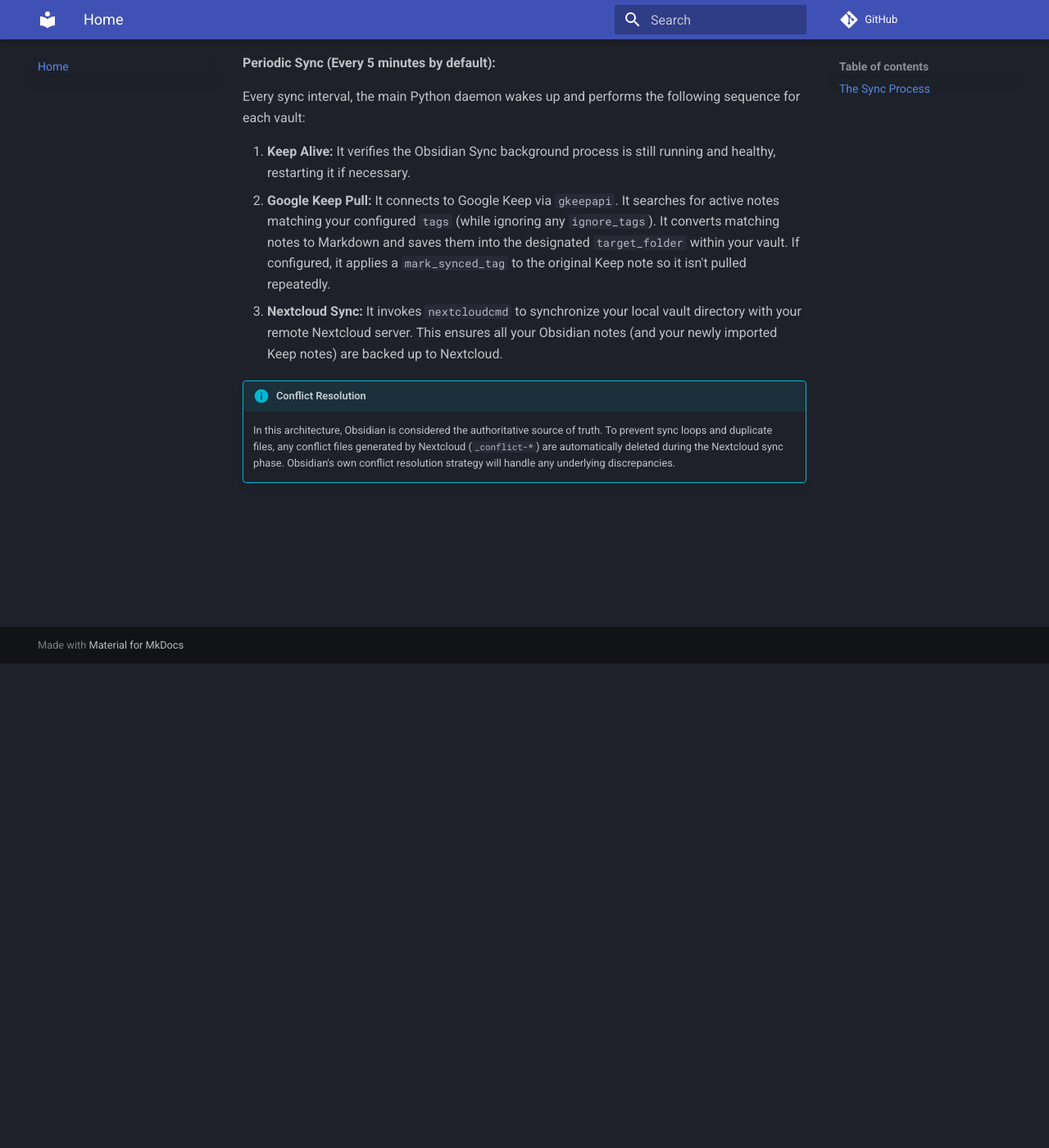
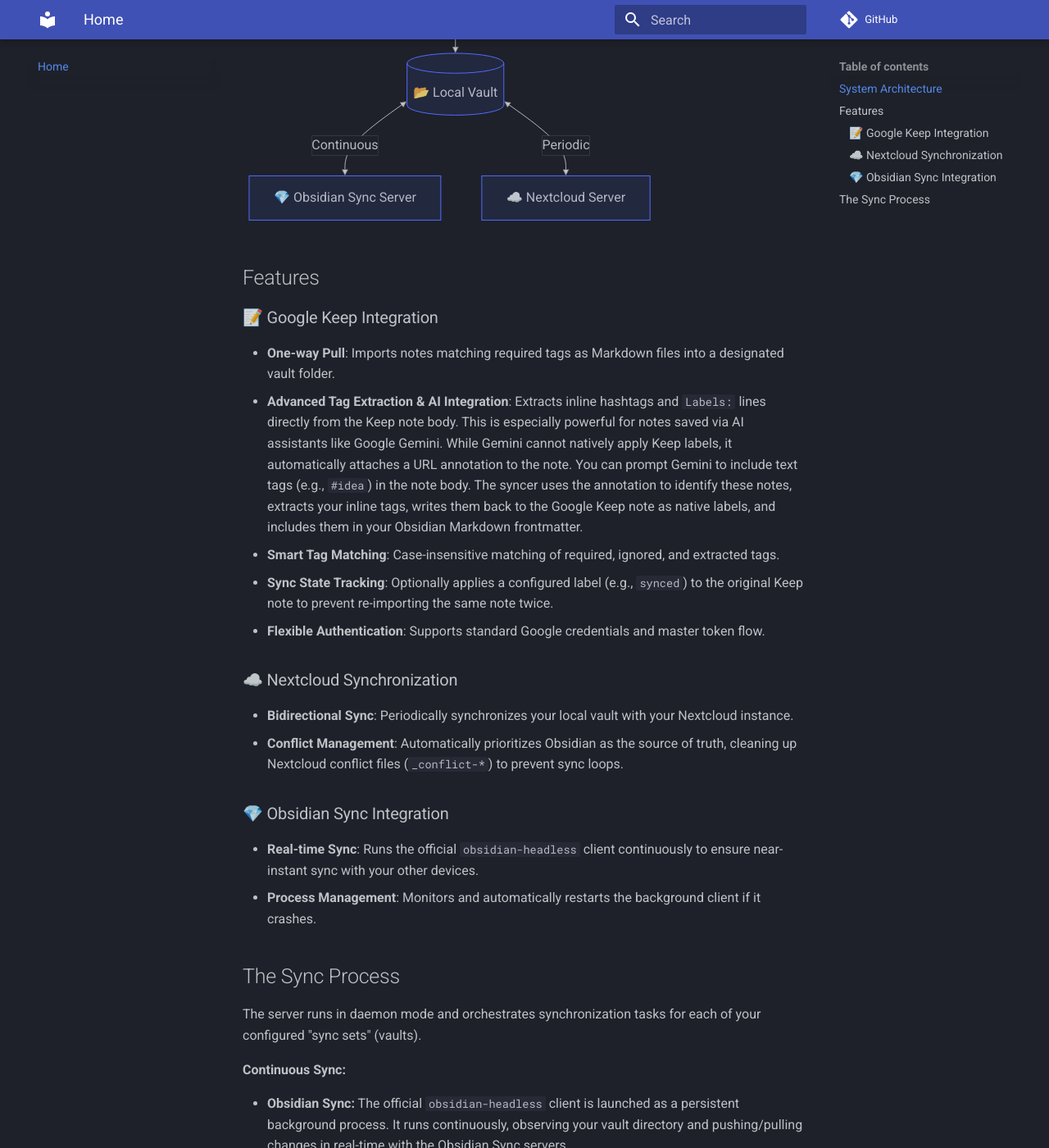
Before and after one commit to janLo/obsidian-syncer, an MkDocs documentation site: the page built from docs/index.md, in a window 1280 px wide and 1400 px high, scrolled down 591 px. Shown: the whole window at 82% size. Built offline with MkDocs 1.6.1 and Material for MkDocs 9.7.7, drawn with Linux system fonts in a browser that asks for light colours; comment, search, counter and statistics services are not loaded; some of the changed text lies outside the part shown.

Commit message:
docs: expand documentation with architecture diagram and detailed feature breakdown while enabling mermaid support

````diff
--- a/docs/index.md
+++ b/docs/index.md
@@ -6,9 +6,37 @@
 - ☁️ **Nextcloud Sync** (`nextcloudcmd` client)
 - 📝 **Google Keep** (pulling notes via `gkeepapi`)
 
+## System Architecture
+
+The server acts as a central hub (the "Local Vault") mediating data flow between three separate platforms.
+
+```mermaid
+graph TD
+    Keep[📝 Google Keep] -->|Periodic Pull| Vault[(📂 Local Vault)]
+    Vault <-->|Continuous| Obs[💎 Obsidian Sync Server]
+    Vault <-->|Periodic| NC[☁️ Nextcloud Server]
+```
+
+## Features
+
+### 📝 Google Keep Integration
+- **One-way Pull**: Imports notes matching required tags as Markdown files into a designated vault folder.
+- **Advanced Tag Extraction & AI Integration**: Extracts inline hashtags and `Labels:` lines directly from the Keep note body. This is especially powerful for notes saved via AI assistants like Google Gemini. While Gemini cannot natively apply Keep labels, it automatically attaches a URL annotation to the note. You can prompt Gemini to include text tags (e.g., `#idea`) in the note body. The syncer uses the annotation to identify these notes, extracts your inline tags, writes them back to the Google Keep note as native labels, and includes them in your Obsidian Markdown frontmatter.
+- **Smart Tag Matching**: Case-insensitive matching of required, ignored, and extracted tags.
+- **Sync State Tracking**: Optionally applies a configured label (e.g., `synced`) to the original Keep note to prevent re-importing the same note twice.
+- **Flexible Authentication**: Supports standard Google credentials and master token flow.
+
+### ☁️ Nextcloud Synchronization
+- **Bidirectional Sync**: Periodically synchronizes your local vault with your Nextcloud instance.
+- **Conflict Management**: Automatically prioritizes Obsidian as the source of truth, cleaning up Nextcloud conflict files (`_conflict-*`) to prevent sync loops.
+
+### 💎 Obsidian Sync Integration
+- **Real-time Sync**: Runs the official `obsidian-headless` client continuously to ensure near-instant sync with your other devices.
+- **Process Management**: Monitors and automatically restarts the background client if it crashes.
+
 ## The Sync Process
 
-The server runs in daemon mode and orchestrates three distinct synchronization tasks for each of your configured "sync sets" (vaults).
+The server runs in daemon mode and orchestrates synchronization tasks for each of your configured "sync sets" (vaults).
 
 **Continuous Sync:**
 
@@ -19,7 +47,7 @@
 Every sync interval, the main Python daemon wakes up and performs the following sequence for each vault:
 
 1.  **Keep Alive:** It verifies the Obsidian Sync background process is still running and healthy, restarting it if necessary.
-2.  **Google Keep Pull:** It connects to Google Keep via `gkeepapi`. It searches for active notes matching your configured `tags` (while ignoring any `ignore_tags`). It converts matching notes to Markdown and saves them into the designated `target_folder` within your vault. If configured, it applies a `mark_synced_tag` to the original Keep note so it isn't pulled repeatedly.
+2.  **Google Keep Pull:** It connects to Google Keep via `gkeepapi`. It searches for active notes matching your configured `tags` (while ignoring any `ignore_tags`). It converts matching notes to Markdown, enriches them with frontmatter, and saves them into the designated `target_folder`. Finally, it applies the `mark_synced_tag` to the Keep note.
 3.  **Nextcloud Sync:** It invokes `nextcloudcmd` to synchronize your local vault directory with your remote Nextcloud server. This ensures all your Obsidian notes (and your newly imported Keep notes) are backed up to Nextcloud.
 
 !!! info "Conflict Resolution"
--- a/mkdocs.yml
+++ b/mkdocs.yml
@@ -12,7 +12,11 @@
 markdown_extensions:
   - admonition
   - pymdownx.details
-  - pymdownx.superfences
+  - pymdownx.superfences:
+      custom_fences:
+        - name: mermaid
+          class: mermaid
+          format: !!python/name:pymdownx.superfences.fence_code_format
   - pymdownx.tabbed:
       alternate_style: true
   - pymdownx.tasklist:
````
